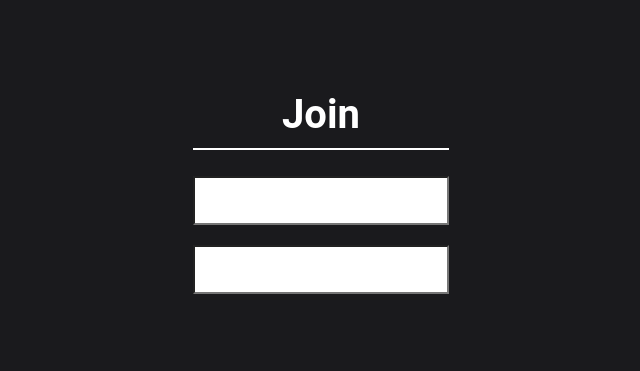
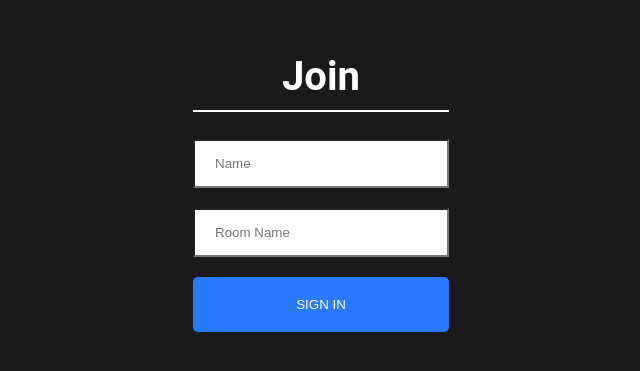
Before and after one commit to JW-Ellis/movieChat, a React (Create React App) app in the folder client/: page / in a window 1280 px wide. Shown: the part 221-592 px from the top of the page, without its empty margins (319-959 px from the left). Built offline with nearby package versions, Linux system fonts and the light colour scheme.

Commit message:
set state and effect hooks in chat component

```diff
--- a/client/src/components/Chat/Chat.js
+++ b/client/src/components/Chat/Chat.js
@@ -1,6 +1,19 @@
-import React from "react";
+import React, { useState, useEffect } from "react";
+import queryString from "query-string";
+import io from "socket.io-client";
 
-const Chat = () => {
+const Chat = ({ location }) => {
+  const [name, setName] = useState("");
+  const [room, setRoom] = useState("");
+
+  useEffect(() => {
+    const { name, room } = queryString.parse(location.search);
+
+    setName(name);
+    setRoom(room);
+    console.log(name, room);
+  });
+
   return <h1>Chat</h1>;
 };
 
--- a/client/src/components/Join/Join.css
+++ b/client/src/components/Join/Join.css
@@ -46,7 +46,8 @@ body {
   background: #2979ff;
   padding: 20px;
   border-radius: 5px;
-  display: none;
+  display: inline-block;
+  border: none;
   width: 100%;
 }
 
--- a/client/src/components/Join/Join.js
+++ b/client/src/components/Join/Join.js
@@ -14,7 +14,7 @@ const Join = () => {
         <div>
           {/* Sets name of user */}
           <input
-            placeholder=""
+            placeholder="Name"
             className="joinInput"
             type="text"
             onChange={(event) => setName(event.target.value)}
@@ -23,7 +23,7 @@ const Join = () => {
         <div>
           {/* Sets chatroom name */}
           <input
-            placeholder=""
+            placeholder="Room Name"
             className="joinInput mt-20"
             type="text"
             onChange={(event) => setRoom(event.target.value)}
```
